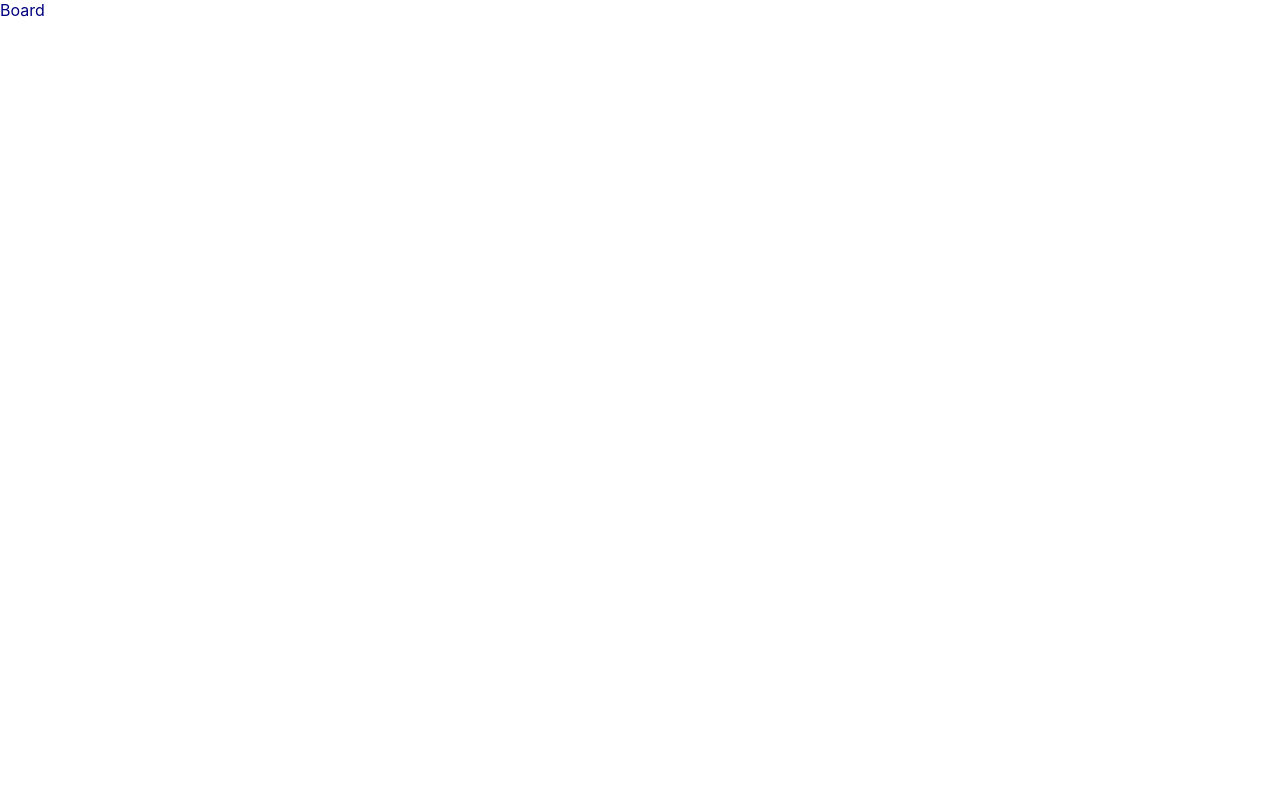
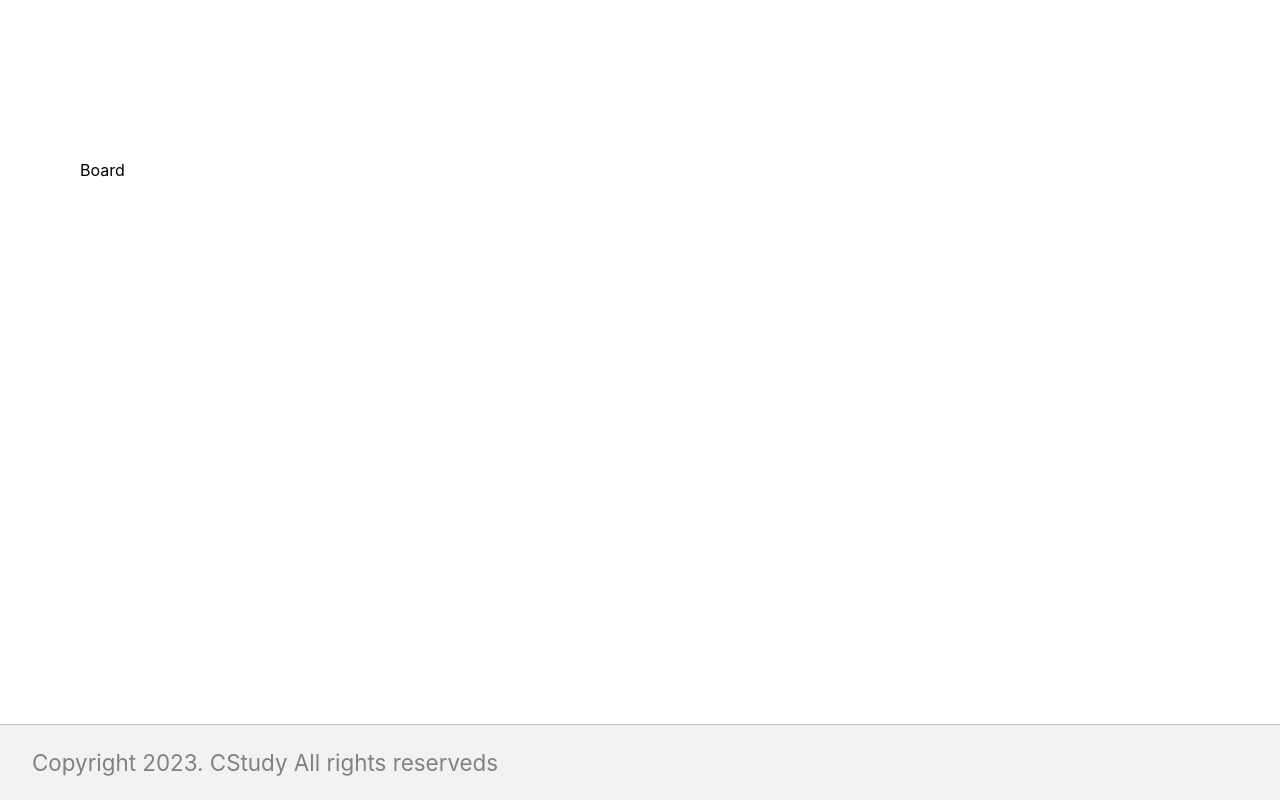
Before and after one commit to CS-tudy/CStudy_FrontEnd, a React (Create React App) app: page /board in a window 1280 px wide. Built offline with nearby package versions, Linux system fonts and the light colour scheme.

Commit message:
Design: 컨테이너 생성

```diff
--- a/src/components/commons/Container/index.tsx
+++ b/src/components/commons/Container/index.tsx
@@ -2,7 +2,11 @@ import React from 'react';
 import * as S from './style';
 
 const Container = ({ children }: React.PropsWithChildren) => {
-  return <S.Wrapper>{children}</S.Wrapper>;
+  return (
+    <S.Wrapper>
+      <S.BodyWrapper>{children}</S.BodyWrapper>
+    </S.Wrapper>
+  );
 };
 
 export default Container;
--- a/src/components/commons/Container/style.ts
+++ b/src/components/commons/Container/style.ts
@@ -1,8 +1,12 @@
 import styled from 'styled-components';
 
 export const Wrapper = styled.div`
-  position: relative;
-  max-width: 120rem;
-  min-height: 97.3vh;
-  margin: 0 auto;
+  display: flex;
+  justify-content: center;
+  margin-top: 5rem;
 `;
+
+export const BodyWrapper = styled.div`
+  width: 100%;
+  margin: 5rem;
+`;
--- a/src/components/commons/Layout.tsx
+++ b/src/components/commons/Layout.tsx
@@ -1,8 +1,11 @@
+import Footer from './Footer/footer';
+
 const Layout = ({ children }: React.PropsWithChildren) => {
   return (
     <div>
       {/* <Header /> */}
       {children}
+      <Footer />
     </div>
   );
 };
--- a/src/pages/Board/index.tsx
+++ b/src/pages/Board/index.tsx
@@ -1,5 +1,11 @@
+import Container from 'components/commons/Container';
+
 const Board = () => {
-  return <>Board</>;
+  return (
+    <>
+      <Container>Board</Container>
+    </>
+  );
 };
 
 export default Board;
--- a/src/styles/GlobalStyles.ts
+++ b/src/styles/GlobalStyles.ts
@@ -6,11 +6,8 @@ export const GlobalStyles = createGlobalStyle`
     padding: 0;
     border: 0;
     box-sizing: border-box;
-    /* font: inherit; */
     vertical-align: middle;
     text-decoration: none;
-    /* font-size: 16px; */
-    color: '#0a0a0a';
   }
   /* HTML5 display-role reset for older browsers */
   article,
@@ -28,11 +25,10 @@ export const GlobalStyles = createGlobalStyle`
   }
   html {
     font-family: 'Noto Sans CJK KR', sans-serif;
-    /* font-family: "Noto Sans KR", sans-serif; */
   }
   body {
     /* background-color: #eee; */
-    color: navy;
+    /* color: navy; */
   }
   ol,
   ul,
```
